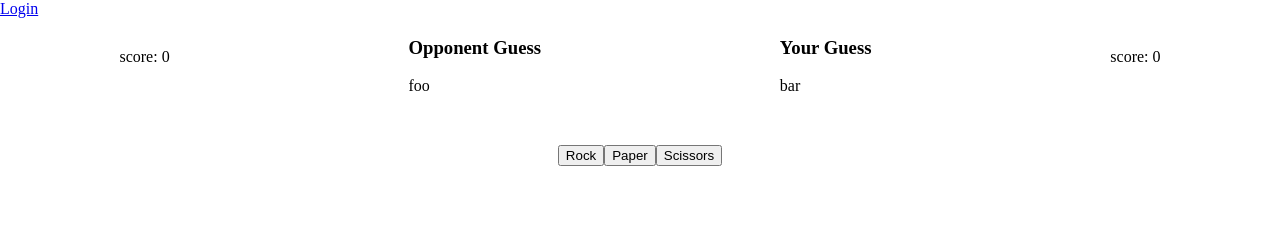
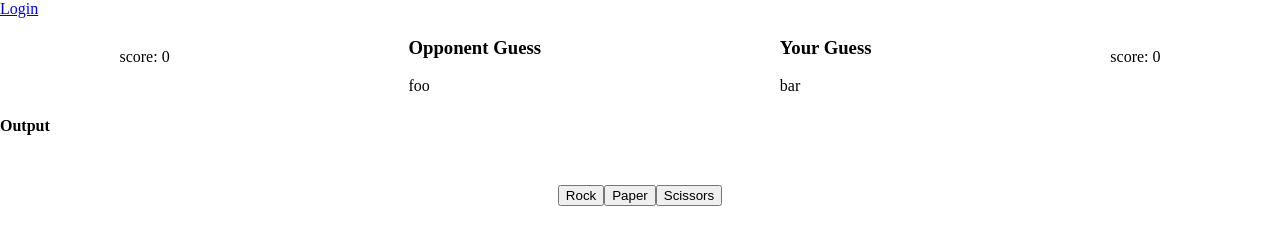
Before and after one commit to RyanCahela/Rock_Paper_Scissors_Game, a plain HTML site: page index.html in a window 1280 px wide. Drawn offline with Linux system fonts and the light colour scheme.

Commit message:
added heading to text output

```diff
--- a/index.html
+++ b/index.html
@@ -24,7 +24,10 @@
         </div>
         <div class="js-player-score player-score">score: 0</div>
       </div>
-      <section class="text-output js-text-output"></section>
+      <section>
+        <h4>Output</h4>
+        <p class="text-output js-text-output"></p>
+      </section>
       <section class="js-player-inputs player-inputs">
         <button class="js-rock-btn rock-btn" data-weapon="rock">Rock</button>
         <button class="js-paper-btn paper-btn" data-weapon="paper">Paper</button>
```
